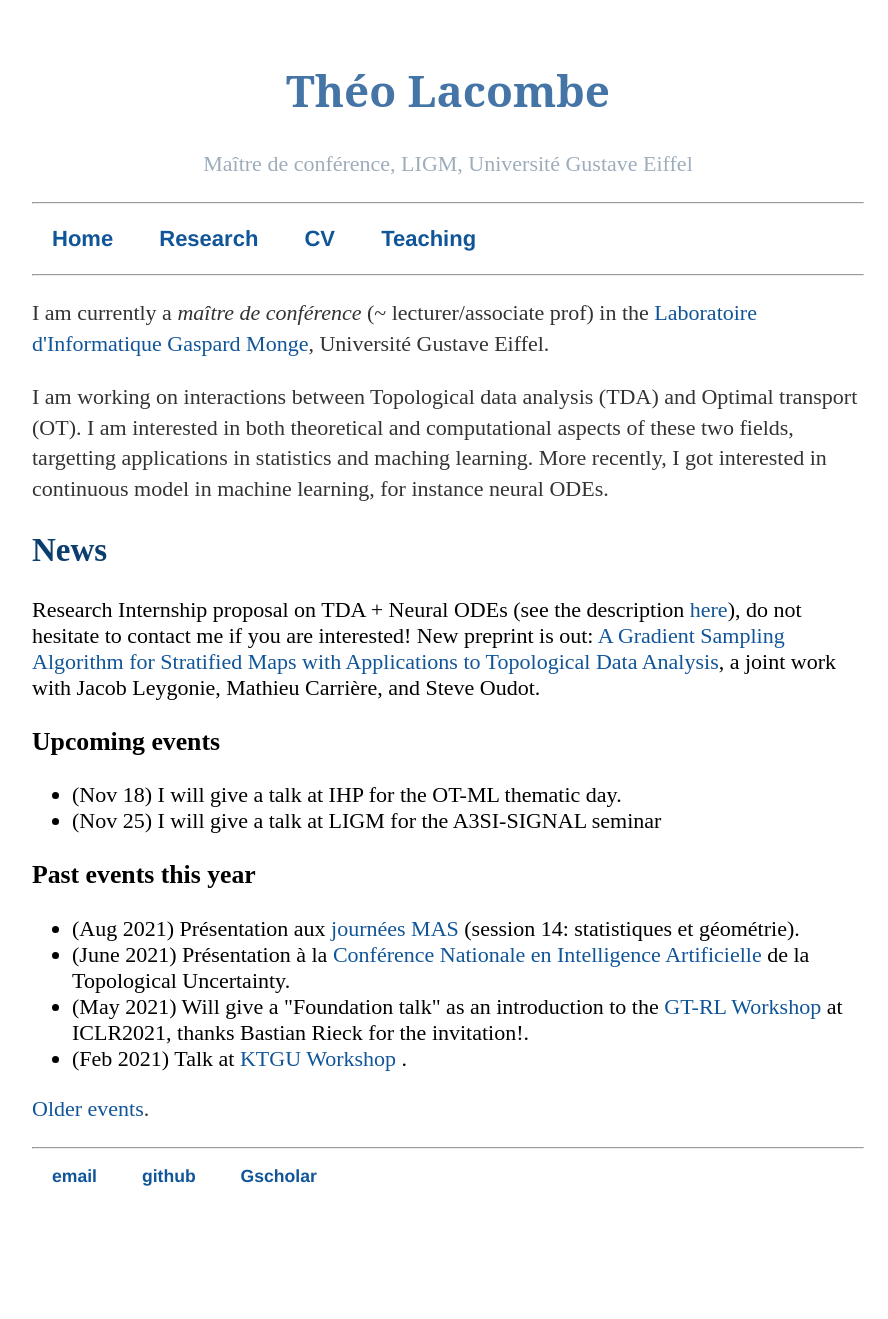
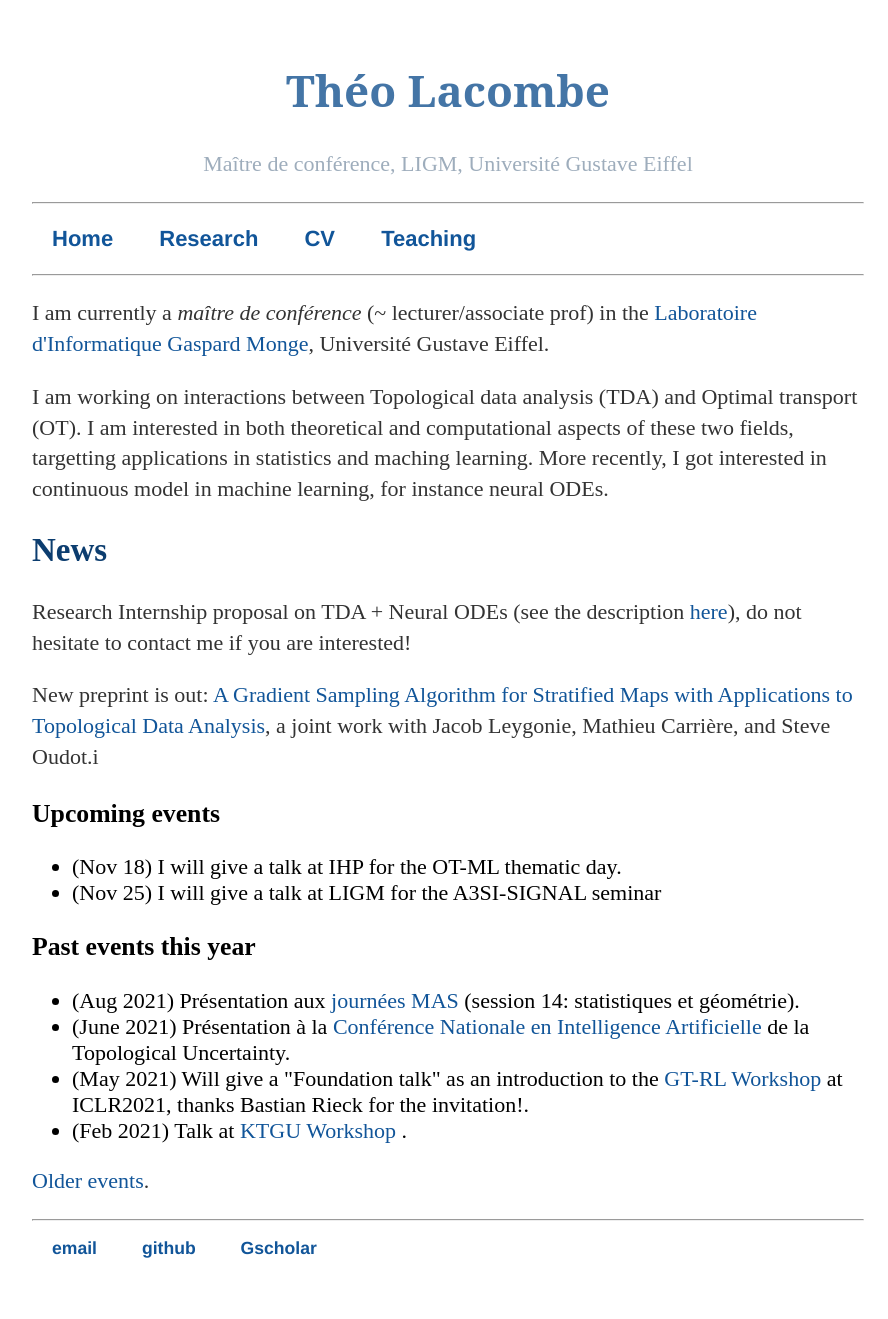
Before and after one commit to tlacombe/tlacombe.github.io, a Jekyll site: the page built from index.html, in a window 1280 px wide. Shown: the whole page, without its empty margins (192-1080 px from the left). Built offline with Jekyll 4.4.1, drawn with Linux system fonts in a browser that asks for light colours; before the commit the page ends 1247 px from its top, so only the background shows below that.

```diff
--- a/index.html
+++ b/index.html
@@ -9,10 +9,10 @@ title: Théo Lacombe's webpage
 	</p>
 
     <h2> News </h2>
-    		Research Internship proposal on TDA + Neural ODEs (see the description <a href='./research/material/stage.pdf'>here</a>), do not hesitate to contact me if you are interested!
+    <p>Research Internship proposal on TDA + Neural ODEs (see the description <a href='./research/material/stage.pdf'>here</a>), do not hesitate to contact me if you are interested!</p>
 
 
-		New preprint is out: <a href="https://arxiv.org/abs/2109.00530">A Gradient Sampling Algorithm for Stratified Maps with Applications to Topological Data Analysis</a>, a joint work with Jacob Leygonie, Mathieu Carrière, and Steve Oudot.
+    <p>New preprint is out: <a href="https://arxiv.org/abs/2109.00530">A Gradient Sampling Algorithm for Stratified Maps with Applications to Topological Data Analysis</a>, a joint work with Jacob Leygonie, Mathieu Carrière, and Steve Oudot.i</p>
 	<h3> Upcoming events</h3>
 	<ul>
 		<li>(Nov 18) I will give a talk at IHP for the OT-ML thematic day.</li>
```
